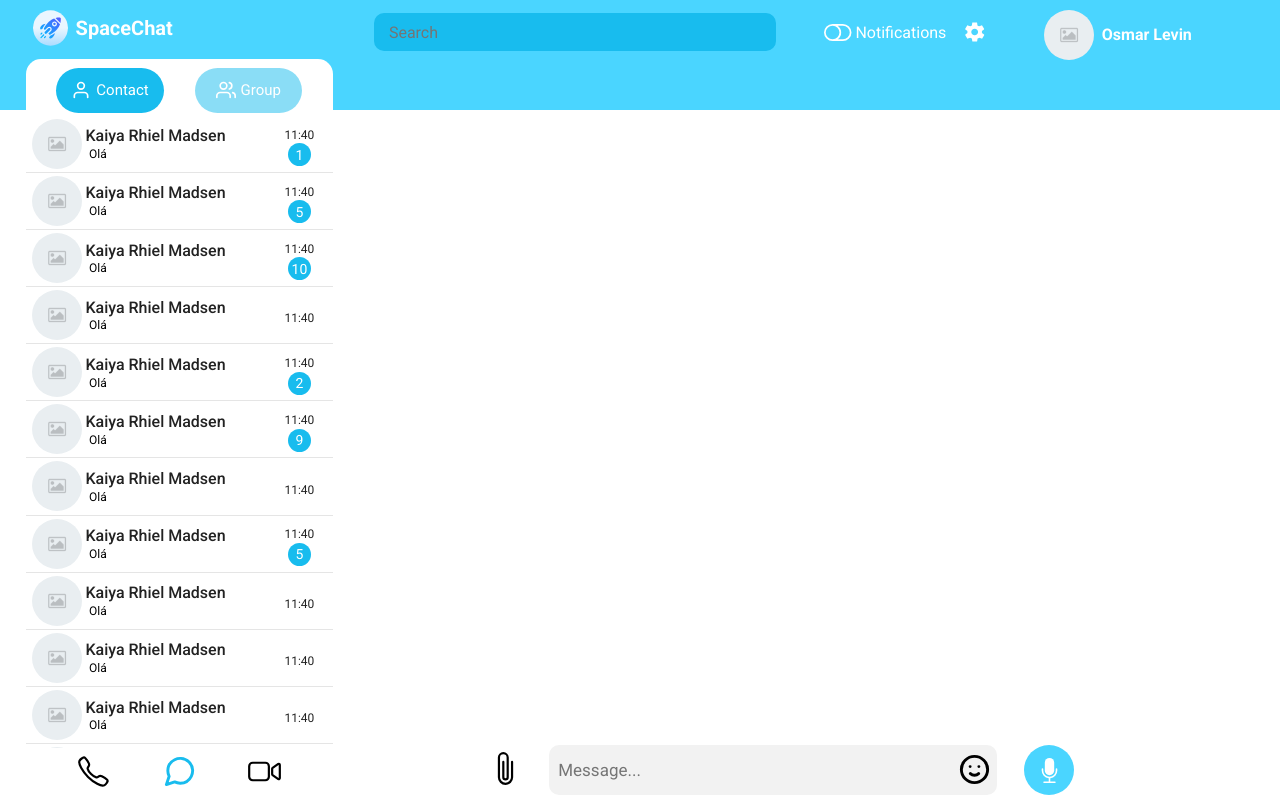
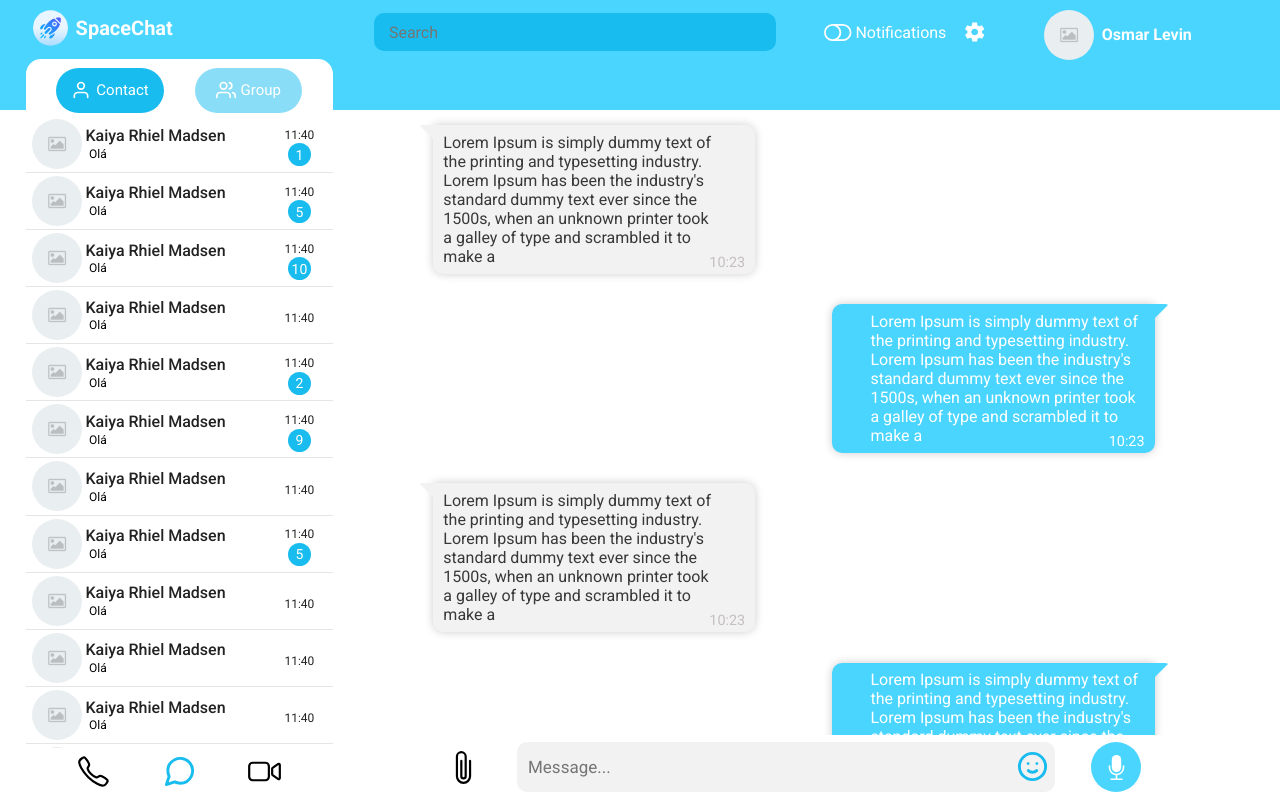
Before and after one commit to garciamendes/SpaceChat, a React (Create React App) app in the folder frontend/: page /home-chat in a window 1280 px wide. Built offline with nearby package versions, Linux system fonts and the light colour scheme.

Commit message:
Settings for building the completed message screen

```diff
--- a/frontend/src/containers/home/index.js
+++ b/frontend/src/containers/home/index.js
@@ -6,7 +6,7 @@ import { BsToggleOff } from 'react-icons/bs'
 import { IoMdSettings } from 'react-icons/io'
 import { IoCallOutline, IoVideocamOutline } from 'react-icons/io5'
 import { FiUser, FiUsers, FiMessageCircle } from 'react-icons/fi'
-import {HiOutlineEmojiHappy} from 'react-icons/hi'
+import { HiOutlineEmojiHappy } from 'react-icons/hi'
 import { BsPaperclip, BsFillMicFill } from 'react-icons/bs'
 
 // Local
@@ -22,7 +22,10 @@ import {
   ContainerContact,
   ContainerNavigate,
   ContainerChatMain,
-  ScreenChat
+  ScreenChat,
+  ContainerScreenChat,
+  SendMessages,
+  ContentMessages
 } from './styles'
 import NoImage from '../../static/images/no-image.png'
 import SpaceLogo from '../../static/images/space.svg'
@@ -144,31 +147,74 @@ export default function Home() {
           </div>
 
           <ContainerNavigate>
-            <IoCallOutline size={35} className='icon-nav'/>
-            <FiMessageCircle size={35} className='icon-nav message'/>
-            <IoVideocamOutline size={35} className='icon-nav'/>
+            <IoCallOutline size={35} className='icon-nav' />
+            <FiMessageCircle size={35} className='icon-nav message' />
+            <IoVideocamOutline size={35} className='icon-nav' />
           </ContainerNavigate>
 
         </ContainerContact>
 
+        <ContainerScreenChat>
           <ScreenChat>
 
+            <ContentMessages>
+
+              <div className='left-messages all-box-messages'>
+                <p className='text-messages'>
+                  Lorem Ipsum is simply dummy text of the printing and typesetting industry. Lorem Ipsum has been the industry's
+                  standard dummy text ever since the 1500s, when an unknown printer took a galley of type and scrambled it to make a
+                </p>
+                <span className='hours left'>10:23</span>
+              </div>
+
+              <div className='right-messages all-box-messages'>
+                <p className='text-messages right'>
+                  Lorem Ipsum is simply dummy text of the printing and typesetting industry. Lorem Ipsum has been the industry's
+                  standard dummy text ever since the 1500s, when an unknown printer took a galley of type and scrambled it to make a
+
+                </p>
+                <span className='hours'>10:23</span>
+              </div>
+
+              <div className='left-messages all-box-messages'>
+                <p className='text-messages'>
+                  Lorem Ipsum is simply dummy text of the printing and typesetting industry. Lorem Ipsum has been the industry's
+                  standard dummy text ever since the 1500s, when an unknown printer took a galley of type and scrambled it to make a
+                </p>
+                <span className='hours left'>10:23</span>
+              </div>
+
+              <div className='right-messages all-box-messages'>
+                <p className='text-messages right'>
+                  Lorem Ipsum is simply dummy text of the printing and typesetting industry. Lorem Ipsum has been the industry's
+                  standard dummy text ever since the 1500s, when an unknown printer took a galley of type and scrambled it to make a
+
+                </p>
+                <span className='hours'>10:23</span>
+              </div>
+
+
+            </ContentMessages>
+
+          </ScreenChat>
+
+          <SendMessages>
             <div className='container-input'>
 
-            <BsPaperclip size={35} className='anex-icon'/>
+              <BsPaperclip size={35} className='anex-icon' />
 
               <div className='icon-and-input'>
-              <input className='send-message' placeholder='Message...'/>
-              <HiOutlineEmojiHappy size={35} className='icon-emoji'/>
+                <input className='send-message' placeholder='Message...' />
+                <HiOutlineEmojiHappy size={35} className='icon-emoji' />
               </div>
 
               <span className='content-mic'>
-              <BsFillMicFill size={25} className='mic-icon'/>
+                <BsFillMicFill size={25} className='mic-icon' />
               </span>
 
             </div>
-
-        </ScreenChat>
+          </SendMessages>
+        </ContainerScreenChat>
 
       </ContainerChatMain>
 
--- a/frontend/src/containers/home/styles.js
+++ b/frontend/src/containers/home/styles.js
@@ -189,18 +189,114 @@ export const ContainerNavigate = styled.div`
   }
 `
 
+export const ContainerScreenChat = styled.div`
+  display: flex;
+  flex-direction: column;
+  justify-content: center;
+  height: 100%;
+  width: 60%;
+  margin-left: 6%;
+`
+
 export const ScreenChat = styled.div`
+  overflow-y: auto;
   position: relative;
   display: flex;
-  width: 50%;
+  flex-direction: column;
+  width: 100%;
   height: 100%;
-  margin-left: 10%;
+  margin-bottom: 1%;
+
+  ::-webkit-scrollbar {
+    width: 0;
+  }
+`
+
+export const ContentMessages = styled.div`
+  display: flex;
+  flex-direction: column;
+  width: 100%;
+  height: auto;
+
+  .all-box-messages {
+    position: relative;
+    padding: 1% 1% 1% 1%;
+    margin: 2% 3%;
+    border: none;
+    max-width: 40%;
+    color: #383838;
+    box-shadow: 0 0 10px rgba(0, 0, 0, .2);
+  }
+
+  .text-messages {
+    max-width: 90%;
+    margin-left: 1%;
+  }
+  .right { color: ${COLORS.White}; }
+
+  .hours {
+    font-size: 0.9em;
+    color: ${COLORS.White};
+    position: absolute;
+    bottom: 3px;
+    right: 10px;
+  }
+  .left { color: #c5bfbf; }
+
+  .left-messages {
+    display: flex;
+    width: auto;
+    height: auto;
+    background: #fff;
+    border-radius: 0px 10px 10px 10px;
+    background: ${COLORS.ChatLeftBackground};
+
+    &:after {
+      content: "";
+      position: absolute;
+      border-top: 15px solid ${COLORS.ChatLeftBackground};
+      border-left: 15px solid transparent;
+      border-radius: 4px 0 0 0px;
+      width: 0;
+      height: 0;
+      top: 0;
+      left: 0;
+      transform: translateX(-14px);
+    }
+  }
+
+  .right-messages {
+    display: flex;
+    justify-content: right;
+    align-self: flex-end;
+    width: auto;
+    height: auto;
+    background: #fff;
+    border-radius: 10px 0 10px 10px;
+    background: ${COLORS.ChatRightBackground};
+
+    &:after {
+      content: "";
+      position: absolute;
+      border-top: 15px solid ${COLORS.ChatRightBackground};
+      border-left: 15px solid transparent;
+      border-radius: 4px 0 0 0px;
+      width: 0;
+      height: 0;
+      top: 0;
+      right: -14px;
+      transform: scaleX(-1);
+    }
+  }
+`
+
+export const SendMessages = styled.div`
+  display: flex;
+  margin-bottom: 1%;
 
   .container-input {
-    position: absolute;
     display: flex;
     justify-content: space-evenly;
-    bottom: 5px;
     width: 100%;
 
     .anex-icon {
@@ -232,7 +328,7 @@ export const ScreenChat = styled.div`
         position: absolute;
         right: 5px;
         top: 7px;
-        color: ${COLORS.MessageColor};
+        color: ${COLORS.SecundaryColor};
       }
     }
 
--- a/frontend/src/styles/variables.js
+++ b/frontend/src/styles/variables.js
@@ -4,5 +4,7 @@ export const COLORS = {
   White: '#FFFFFF',
   ThirdColor: '#C7F1FD',
   Black: '#222222',
-  Gray: '#918F9E'
+  Gray: '#918F9E',
+  ChatLeftBackground: '#F2F2F2',
+  ChatRightBackground: '#4AD5FF',
 }
```
Lines whose indentation alone changed are shown as unchanged.
